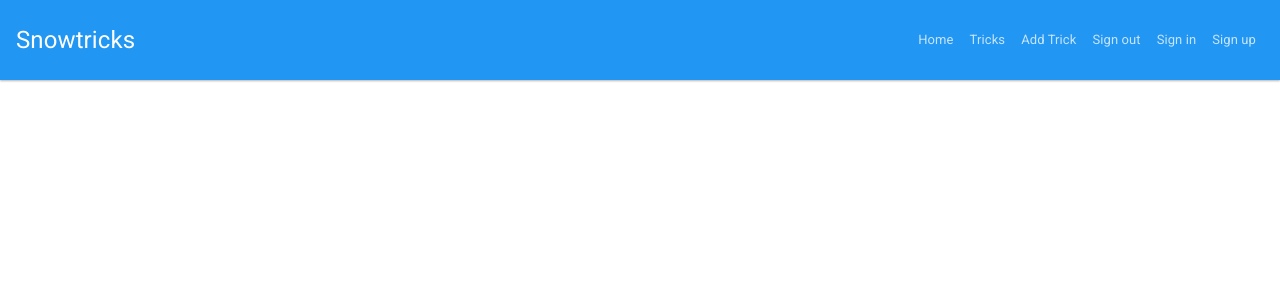
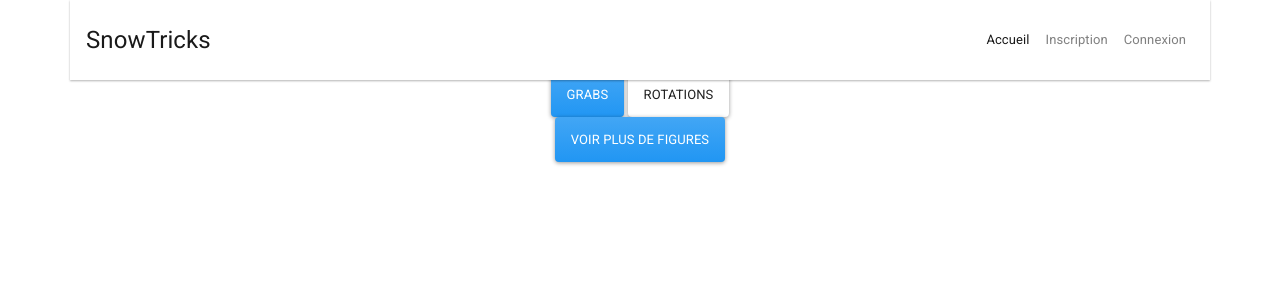
Before and after one commit to Xwyk/SnowTricks, a Symfony app: template templates/snowtricks/home.html.twig in a window 1280 px wide. Shown: the top 300 px of the page. Run offline with Twig, Linux system fonts and the light colour scheme; the template is opened without the code that fills it, so the values that code supplies are empty; some libraries are stand-ins or nearby versions.

Commit message:
visual update

```diff
--- a/templates/base.html.twig
+++ b/templates/base.html.twig
@@ -1,15 +1,21 @@
 <!DOCTYPE html>
 <html lang="fr">
 <head>
-    <title>{{ title|default("SnowTricks") }}</title>
+    <meta charset="utf-8">
+    <meta name="viewport" content="width=device-width, initial-scale=1, shrink-to-fit=no">
+
+    <title>{% block title %}Snowtricks{% endblock %}</title>
     <link rel="stylesheet" href="https://bootswatch.com/4/materia/bootstrap.min.css">
+    <link rel="stylesheet" href="https://use.fontawesome.com/releases/v5.6.3/css/all.css" integrity="sha384-UHRtZLI+pbxtHCWp1t77Bi1L4ZtiqrqD80Kn4Z8NTSRyMA2Fd33n5dQ8lWUE00s/" crossorigin="anonymous">
+    <link rel="icon" href="/img/SnowTricksFavicon.png" type="image/png" sizes="16x16">
     {% block externalCSS %}{% endblock %}
     {% block stylesheets %}{% endblock %}
 </head>
 <body>
     {% include 'shared/header.html.twig' %}
-    <div class="container">
+    <div class="container py-5 mt-4">
         {% block body %}{% endblock %}
+
     </div>
     {% include 'shared/footer.html.twig' %}
 </body>
--- a/templates/shared/header.html.twig
+++ b/templates/shared/header.html.twig
@@ -1,29 +1,31 @@
-<nav class="navbar navbar-expand-lg navbar-dark bg-primary">
-    <a class="navbar-brand" href="{{path('home')}}">Snowtricks</a>
-    <button class="navbar-toggler" type="button" data-toggle="collapse" data-target="#navbarColor01" aria-controls="navbarColor01" aria-expanded="false" aria-label="Toggle navigation">
+<!-- Navbar -->
+<div class="container fixed-top">
+    <nav class="navbar navbar-expand-lg navbar-light bg-light row">
+        <a class="navbar-brand" href="{{ path('home') }}">SnowTricks</a>
+        <button class="navbar-toggler" type="button" data-toggle="collapse" data-target="#navbarSupportedContent" aria-controls="navbarSupportedContent" aria-expanded="false" aria-label="Toggle navigation">
             <span class="navbar-toggler-icon"></span>
         </button>
 
-    <div class="navbar-collapse collapse w-100 order-3 dual-collapse2" id="navbarColor01">
+        <div class="collapse navbar-collapse" id="navbarSupportedContent">
             <ul class="navbar-nav ml-auto">
+                <li class="nav-item active">
+                    <a class="nav-link" href="{{ path('home') }}">Accueil</a>
+                </li>
+                {% if app.user %}
                     <li class="nav-item">
-                <a class="nav-link" href="{{path('home')}}">Home</a>
+                        <a class="nav-link" href="{{ path('figure_add') }}">Créer un Trick</a>
+                    </li>
+                    <a class="dropdown-item" href="{{ path('app_logout') }}">Déconnexion</a>
+                    </li>
+                {% else %}
+                    <li class="nav-item">
+                        <a class="nav-link" href="{{ path('app_register') }}">Inscription</a>
                     </li>
                     <li class="nav-item">
-                <a class="nav-link" href="{{path('home')}}#tricks">Tricks</a>
+                        <a class="nav-link" href="{{ path('app_login') }}">Connexion</a>
                     </li>
-            <li class="nav-item">
-                <a class="nav-link" href="#">Add Trick</a>
-            </li>
-            <li class="nav-item">
-                <a class="nav-link" href="#">Sign out</a>
-            </li>
-            <li class="nav-item">
-                <a class="nav-link" href="#">Sign in</a>
-            </li>
-            <li class="nav-item">
-                <a class="nav-link" href="#">Sign up</a>
-            </li>
+                {% endif %}
             </ul>
         </div>
     </nav>
+</div>
--- a/templates/snowtricks/home.html.twig
+++ b/templates/snowtricks/home.html.twig
@@ -1,21 +1,50 @@
-{% extends "base.html.twig" %}
+{% extends 'base.html.twig' %}
+
+{% block title %}SnowTricks - Accueil{% endblock %}
+
 {% block body %}
-    <div class="bg-gradient-success" style="width: 100%; height: 100%"></div>
-    <div class="row">
 
-    {% for figure in figures %}
-        <div class="col-sm-6 col-md-4 col-lg-3 col-xl-2">
-            <a href="{{ path('figure_show', {'id': figure.id, 'slug': figure.slug}) }}">
-                <div class="card">
-{#                    <img class="card-img-top" src="{{ figure.pictures[0].url }}" alt="Card image cap">#}
-                    <div class="card-title d-flex">
-                        <div class="mr-auto p-2">{{ figure.name }}</div>
-                            <div class="p-2"><i class="fas fa-edit"></i></div>
-                            <div class="p-2"><i class="fas fa-edit"></i></div>
+    <!-- Figures listing -->
+    <section id="figures" class="position-relative">
+        <div class="category-menu text-center">
+            <button type="button" class="btn btn-primary">Grabs</button>
+            <button type="button" class="btn btn-secondary">Rotations</button>
+        </div>
+        <div class="row" id="figuresList">
+            {% for figure in figures %}
+                <div class="col-lg-3 col-md-4 col-sm-6">
+                    <div class="card">
+                        <a href="{{ path('figure_show', {'id' : figure.id, 'slug': figure.slug}) }}">
+                            <img src="{{ asset(figure.pictures|first.url) }}" class="card-img-top">
+                            <div class="card-body text-center">
+                                <h5 class="card-title">
+                                    {{ figure.name }}
+                                    {% if app.user %}
+                                        <div class="float-right">
+                                            <a href="{{ path('figure_edit', {'id' : figure.id, 'slug': figure.slug}) }}"><i class="fas fa-pencil-alt"></i></a>
+                                            {# <a href="{{ path('trick_delete', {'slug': figure.slug}) }}" onclick="return confirm(`Êtes-vous sûr de vouloir supprimer le trick : {{figure.name}} ?`)"><i class="fas fa-trash-alt"></i></a>
+                                            #}</div>
+                                    {% endif %}
+                                </h5>
+                            </div>
+                        </a>
                     </div>
                 </div>
-            </a>
+            {% endfor %}
         </div>
-    {% endfor %}
-    </div>
+        <div class="row">
+            <div class="col-12 text-center">
+                <button id="loadMoreFigures" onclick="loadMoreFigures()" class="btn btn-primary">Voir plus de figures</button>
+            </div>
+        </div>
+    </section>
 {% endblock %}
+{% block scripts %}
+    <script>
+        function loadMoreFigures(){
+            $.get( $("#figuresList > div").length, function( data ) {
+                $('#figuresList').html($('#figuresList').html()+data);
+            });
+        }
+    </script>
+{% endblock %}
```
Also changed, not shown: src/Controller/FigureController.php (+17 -2 lines), templates/snowtricks/figure.html.twig (+97 -18 lines), templates/snowtricks/loadMoreFigures.html.twig (added, +20 -0 lines), public/img/default.jpg (added). Lines whose indentation alone changed are shown as unchanged.
